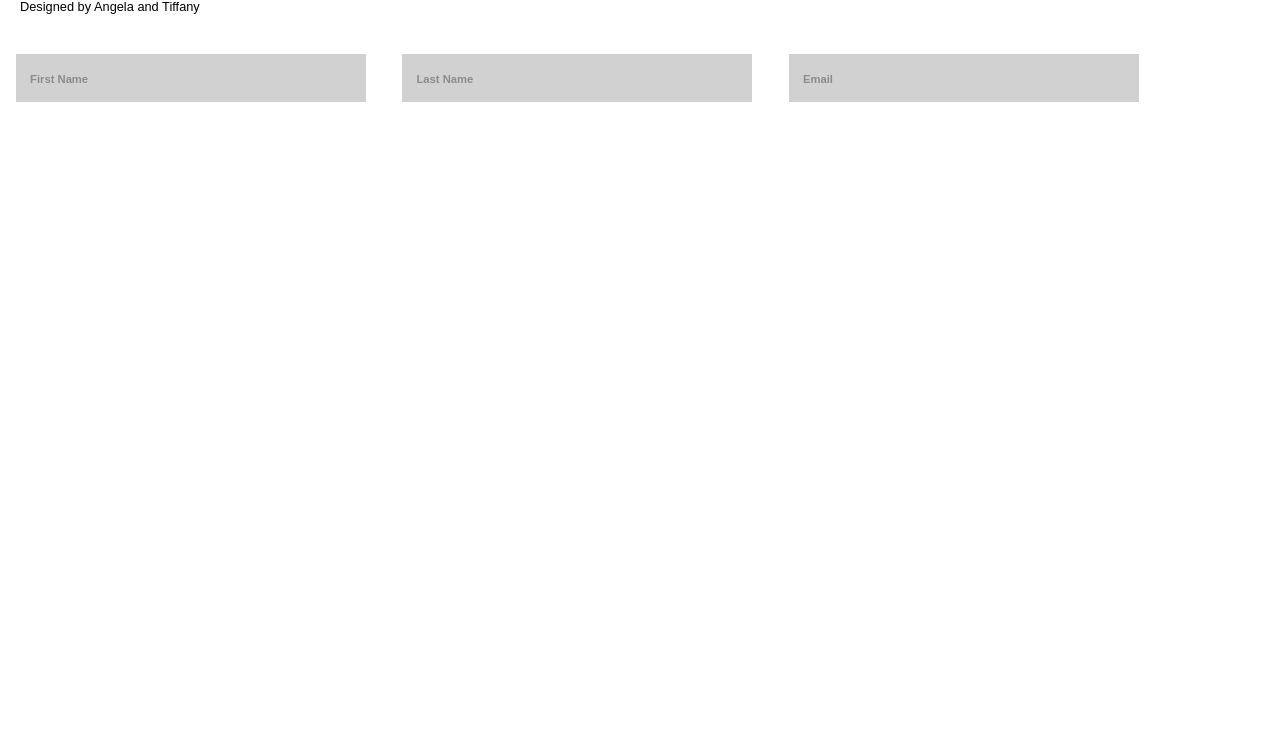
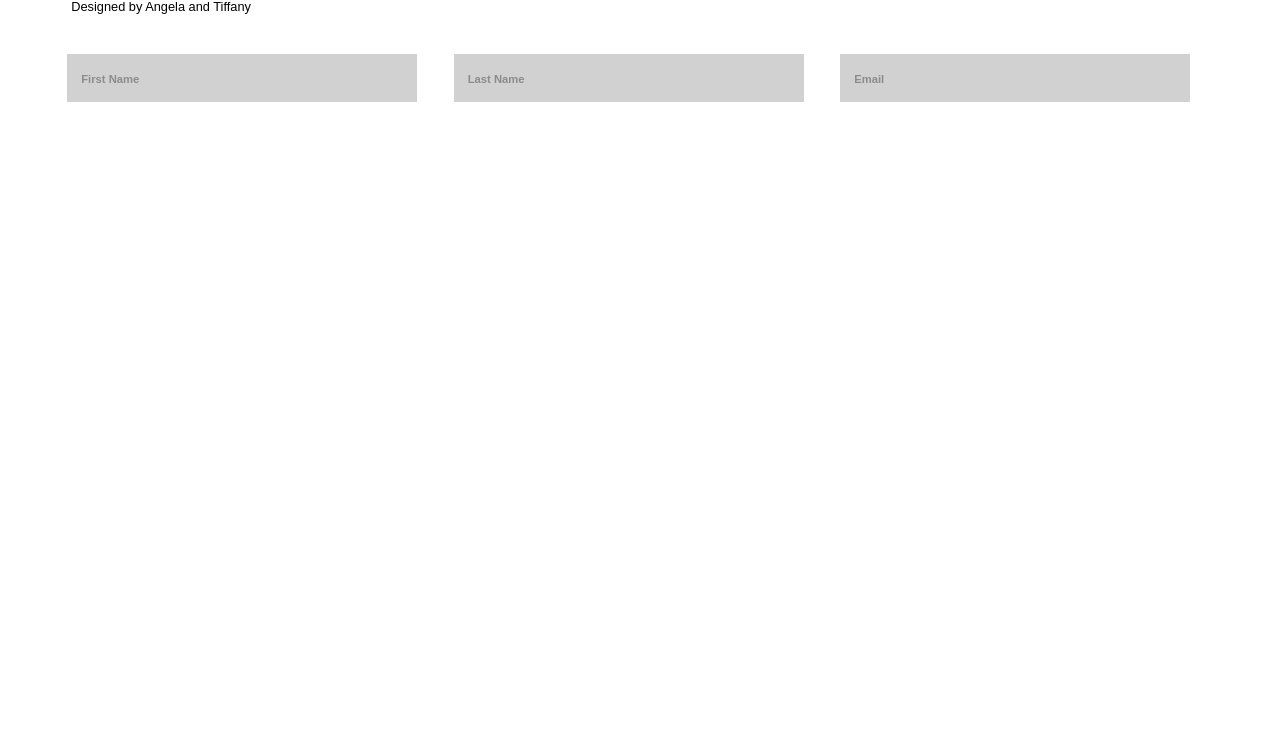
Before and after one commit to tiffanyjc/input-dev, a plain HTML site: page index.html in a window 1280 px wide. Shown: the part 62-800 px from the top of the page. Drawn offline with nearby package versions, Linux system fonts and the light colour scheme.

Commit message:
center body

```diff
--- a/css/style.css
+++ b/css/style.css
@@ -5,6 +5,12 @@
 *, *:after, *:before { -webkit-box-sizing: border-box; box-sizing: border-box; }
 .clearfix:before, .clearfix:after { content: ''; display: table; }
 .clearfix:after { clear: both; }
+
+body {
+	display: block;
+	margin: auto;
+	width: 92%;
+}
 
 /*************************************
 * Header styling
@@ -23,7 +29,6 @@ h2 {
 p {
 	font-size: 0.8em;
 }
-
 
 /*************************************
 * Input field styling
--- a/index.html
+++ b/index.html
@@ -5,7 +5,7 @@
 	<link rel="stylesheet" type="text/css" href="css/normalize.css">
 	<link rel="stylesheet" type="text/css" href="css/style.css">
 </head>
-<body>
+<body class="center">
 	<header>
 		<h2>Input Field Redesign</h2>
 		<p>Designed by Angela and Tiffany</p>
```
